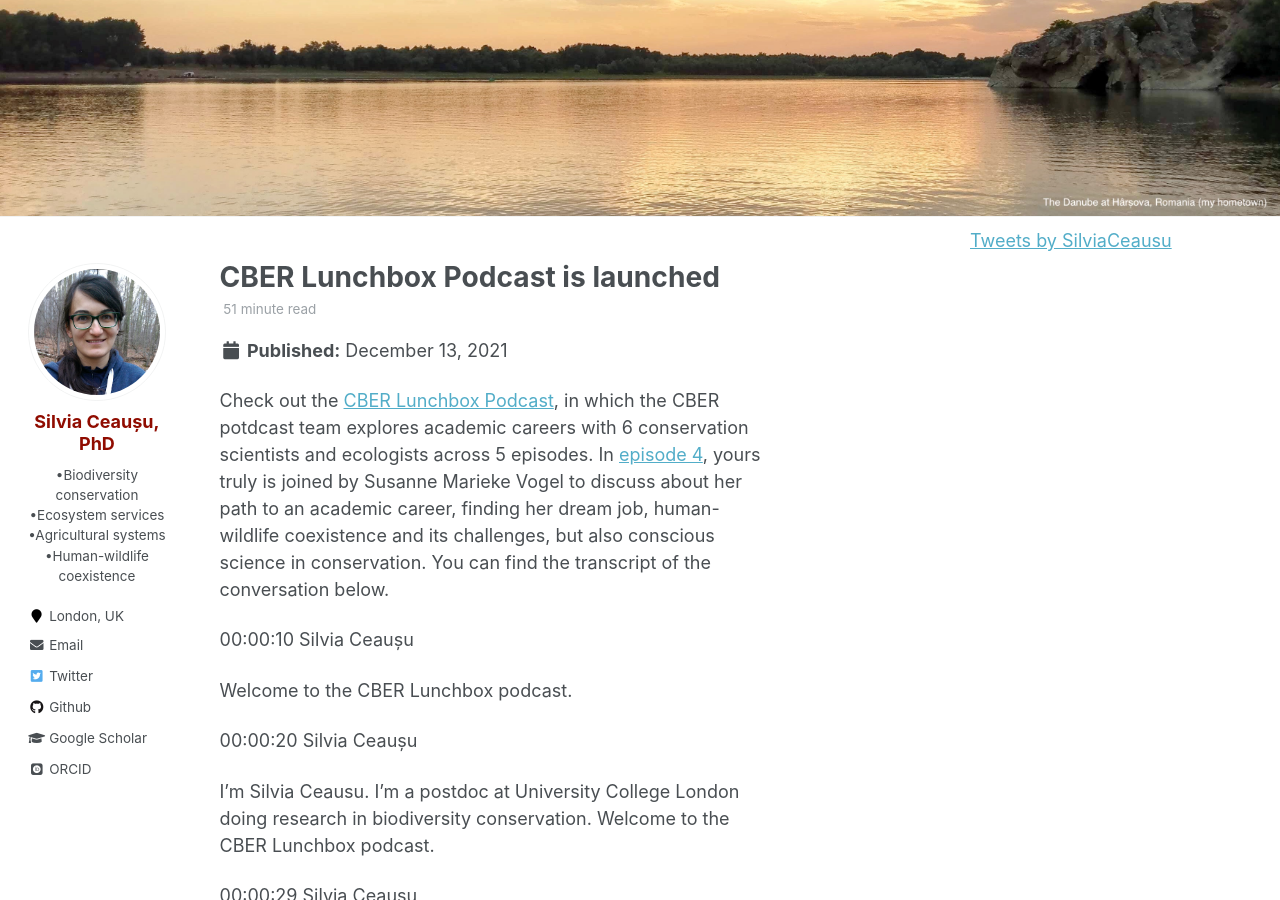
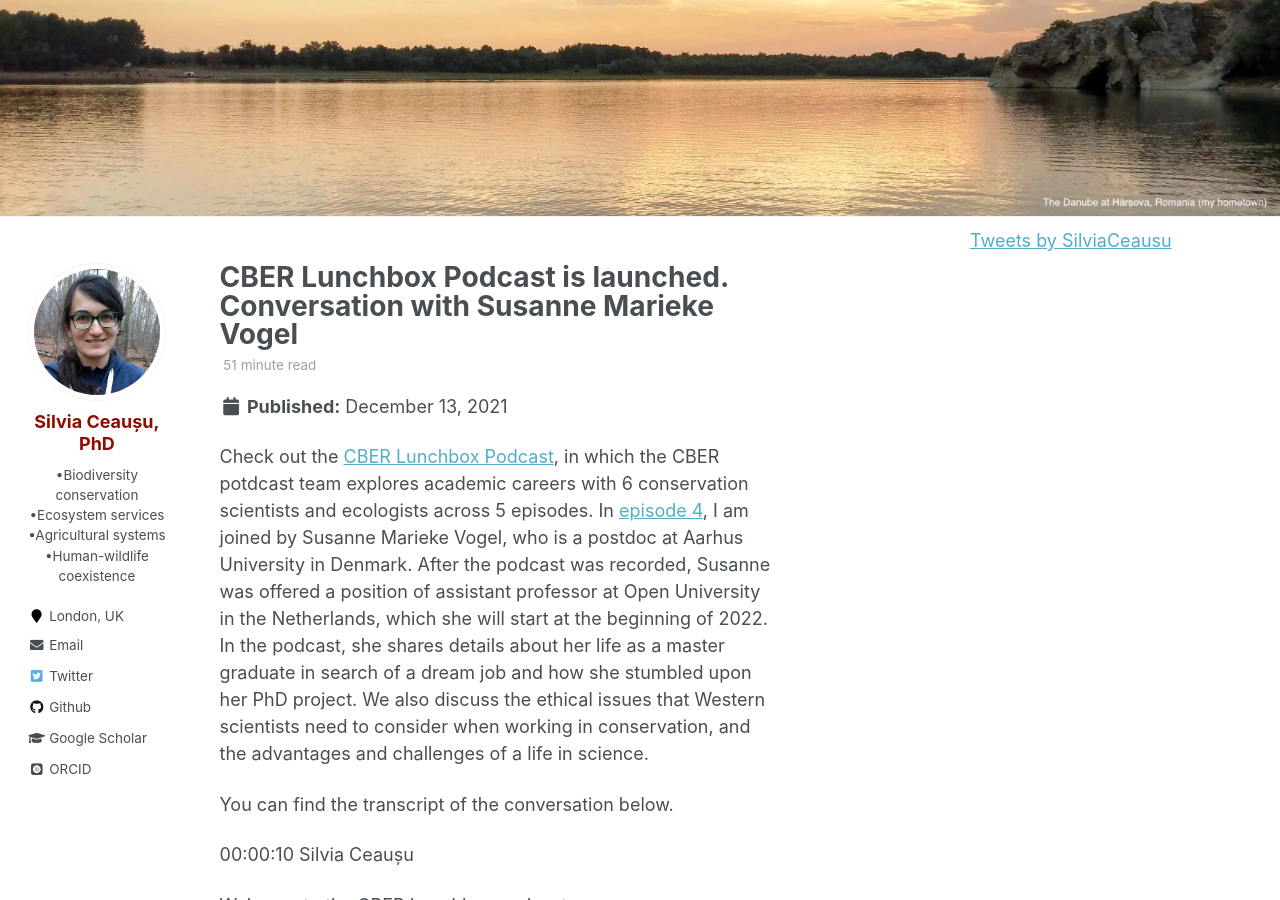
Before and after one commit to SilviaCeausu/SilviaCeausu.github.io, a Jekyll site: the page built from _posts/2021-12-13-blog-post-1-podcast.md, in a window 1280 px wide and 900 px high, scrolled down 196 px. Built offline with Jekyll 4.4.1, drawn with Linux system fonts in a browser that asks for light colours; some web fonts are replaced; comment, search, counter and statistics services are not loaded.

Commit message:
Update 2021-12-13-blog-post-1-podcast.md

```diff
--- a/_posts/2021-12-13-blog-post-1-podcast.md
+++ b/_posts/2021-12-13-blog-post-1-podcast.md
@@ -1,5 +1,5 @@
 ---
-title: 'CBER Lunchbox Podcast is launched'
+title: 'CBER Lunchbox Podcast is launched. Conversation with Susanne Marieke Vogel'
 date: 2021-12-13
 permalink: /posts/2021/12/blog-post-2/
 tags:
@@ -11,7 +11,9 @@ tags:
 
 ---
 
-Check out the [CBER Lunchbox Podcast](https://www.youtube.com/playlist?list=PLKYTvTbXFuChwnj9kVKqVl5XPZrU9P7bk), in which the CBER potdcast team explores academic careers with 6 conservation scientists and ecologists across 5 episodes. In [episode 4](https://www.youtube.com/watch?v=VNgjymoS-Dc&list=PLKYTvTbXFuChwnj9kVKqVl5XPZrU9P7bk&index=4), yours truly is joined by Susanne Marieke Vogel to discuss about her path to an academic career, finding her dream job, human-wildlife coexistence and its challenges, but also conscious science in conservation. You can find the transcript of the conversation below.
+Check out the [CBER Lunchbox Podcast](https://www.youtube.com/playlist?list=PLKYTvTbXFuChwnj9kVKqVl5XPZrU9P7bk), in which the CBER potdcast team explores academic careers with 6 conservation scientists and ecologists across 5 episodes. In [episode 4](https://www.youtube.com/watch?v=VNgjymoS-Dc&list=PLKYTvTbXFuChwnj9kVKqVl5XPZrU9P7bk&index=4), I am joined by Susanne Marieke Vogel, who is a postdoc at Aarhus University in Denmark. After the podcast was recorded, Susanne was offered a position of assistant professor at Open University in the Netherlands, which she will start at the beginning of 2022. In the podcast, she shares details about her life as a master graduate in search of a dream job and how she stumbled upon her PhD project. We also discuss the ethical issues that Western scientists need to consider when working in conservation, and the advantages and challenges of a life in science.
+
+You can find the transcript of the conversation below.
 
 00:00:10 Silvia Ceaușu
 
```
